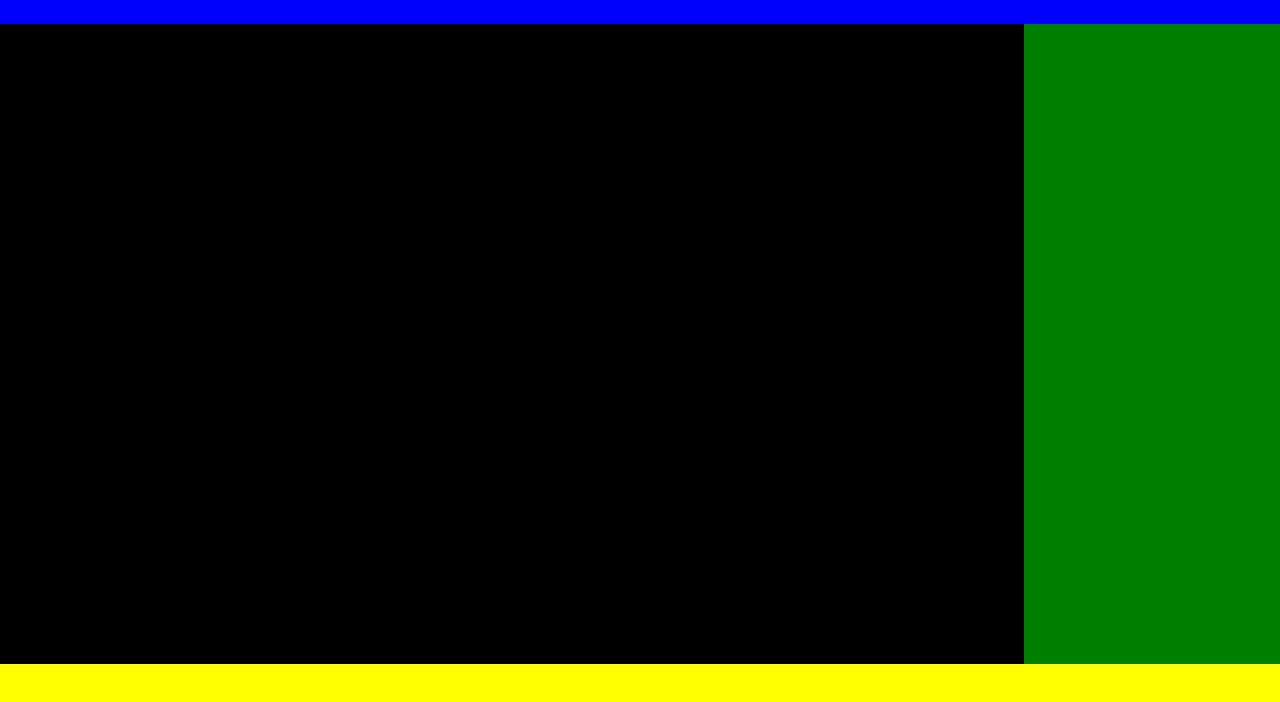
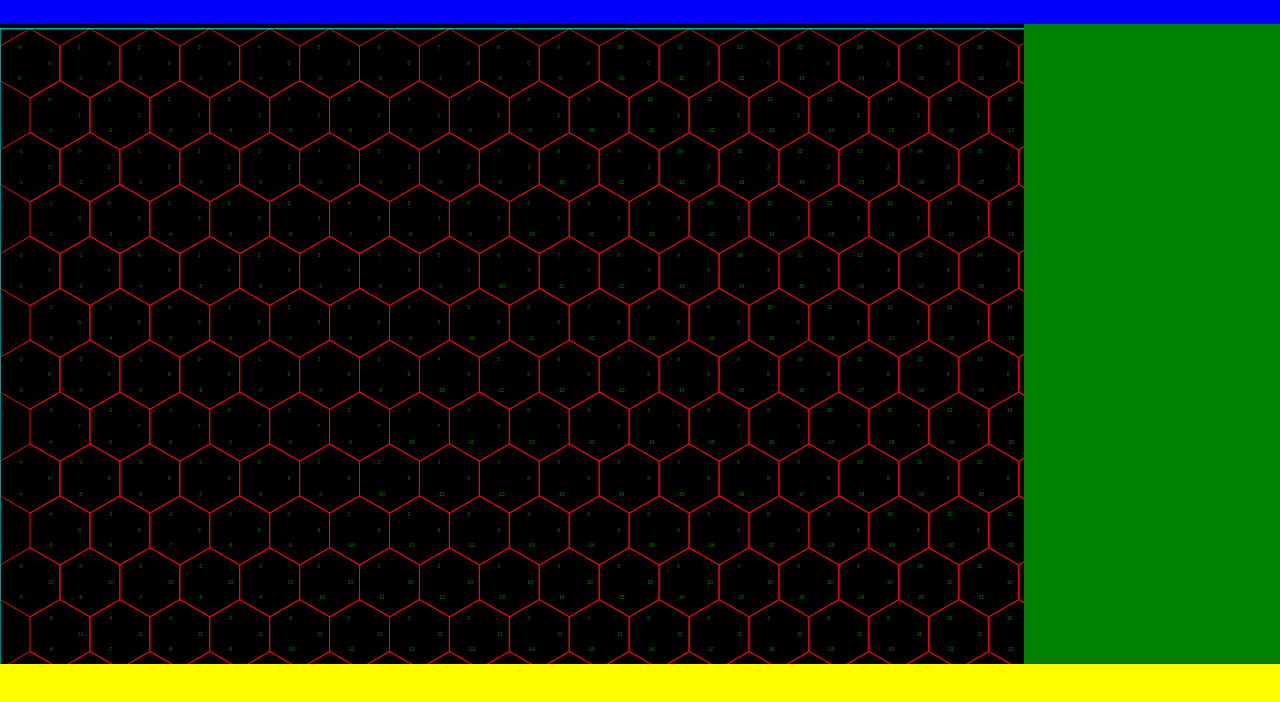
Before and after one commit to WarBuggy/OPRS, a plain HTML site: page public/editor/map/index.html in a window 1280 px wide. Shown: the top 702 px of the page. Drawn offline with Linux system fonts and the light colour scheme.

Commit message:
* Create hex list
* Draw on parchment

* Add WASD movement for parchment

```diff
--- a/public/editor/map/index.html
+++ b/public/editor/map/index.html
@@ -27,13 +27,13 @@
     -->
     <!-- RESOURCE SCRIPT -->
     <script src="../../shared/script/i18n.js?v=0.1"></script>
+    <script src="../../shared/script/hex.js?v=0.1"></script>
     <script src="../../shared/script/share.js?v=0.1"></script>
     <script src="../../shared/script/translatableTexts .js?v=0.1"></script>
     <!-- SCRIPT -->
     <script src="script/index.js?v=0.1"></script>
     <script src="script/miniMap.js?v=0.1"></script>
     <script src="script/parchment.js?v=0.1"></script>
-    <script src="../../shared/script/hex.js?v=0.1"></script>
 </head>
 
 <body>
--- a/public/editor/map/script/index.js
+++ b/public/editor/map/script/index.js
@@ -14,10 +14,6 @@ class EditorMap {
         });
     };
 
-    createNewMap(input) {
-
-    };
-
     setup() {
         this.miniMap.setup();
         this.parchment.setup();
--- a/public/editor/map/script/parchment.js
+++ b/public/editor/map/script/parchment.js
@@ -10,17 +10,29 @@ class Parchment {
     static mapParam = {
         widthInInch: 0,
         heightInInch: 0,
-        hexHeightPerInch: 0,
+        expectedWidth: 0,
+        expectedHeight: 0,
+        width: 0,
+        height: 0,
+        minQ: 0, maxQ: 0,
+        minR: 0, maxR: 0,
+        minS: 0, maxS: 0,
     };
 
     static gridParam = {
-        width: 0,
-        height: 0,
+        hexList: {},
     };
 
     constructor() {
         this.canvas = document.getElementById('canvasParchment');
         this.setup();
+        this.addNavigationEvents();
+        this.testDraw({
+            hexList: Parchment.gridParam.hexList,
+            mapParam: Parchment.mapParam,
+            cameraOffsetX: this.cameraParam.cameraOffsetX,
+            cameraOffsetY: this.cameraParam.cameraOffsetY,
+        });
     };
 
     setup() {
@@ -38,51 +50,105 @@ class Parchment {
             hexesPerDimension: this.hexesPerDimension,
             decidingLength: this.canvas.height,
         });
-        this.setupHexList({
+        const result = Shared.setupHexList({
             hexWidthPerInch: 1,
             hexWidth: Parchment.hexParam.width,
             mapWidthInInch: 72,
             mapHeightInInch: 48,
+            hexHalfWidth: Parchment.hexParam.halfWidth,
+            side: Parchment.hexParam.side,
+        });
+        Parchment.mapParam = result.mapParam;
+        Parchment.gridParam.hexList = result.hexList;
+        this.cameraParam = this.calculateCameraParam({
+            expectedMapWidth: Parchment.mapParam.expectedWidth,
+            expectedMapHeight: Parchment.mapParam.expectedHeight,
+            mapWidth: Parchment.mapParam.width,
+            mapHeight: Parchment.mapParam.height,
+            canvasWidth: this.canvas.width,
+            canvasHeight: this.canvas.height,
+            hexWidth: Parchment.hexParam.width,
         });
     };
 
-    setupHexList(input) {
-        const pixelPerInch = input.hexWidthPerInch * input.hexWidth;
-        const expectedMapWidthInPixel = input.mapWidthInInch * pixelPerInch;
-        const expectedMapHeightInPixel = input.mapHeightInInch * pixelPerInch;
+    testDraw(input) {
+        let ctx = this.canvas.getContext('2d');
+        ctx.clearRect(0, 0, this.canvas.width, this.canvas.height);
 
-        let verticalHexNum = 0;
-        let yCoord = Parchment.hexParam.side;
-        let q = 0;
-        let r = 0;
-        let s = 0;
-        let xCoord = Parchment.hexParam.halfWidth;
-        while (verticalHexNum < Parchment.mapParam.hexHeight) {
-            let horizontalHexNum = 0;
-            let maxHorizontalHexNum = Parchment.mapParam.hexWidth;
-            xCoord = x.hexParam.halfWidth;
-            if (r % 2 != 0) {
-                maxHorizontalHexNum = maxHorizontalHexNum - 1;
-                xCoord = xCoord + Parchment.hexParam.halfWidth;
-            }
-            q = - Math.floor(r / 2);
-            s = - (q + r);
-            while (horizontalHexNum < maxHorizontalHexNum) {
-                let aHex = new Hex(xCoord, yCoord, q, r, s);
-                let listKey = Hex.createListKey(q, r, s);
-                this.hexList[listKey] = aHex;
+        // draw hexes
+        ctx.strokeStyle = 'red';
+        ctx.beginPath();
+        for (let key in input.hexList) {
+            let aHex = input.hexList[key];
+            aHex.createPath({
+                canvasCtx: ctx,
+                cameraOffsetX: input.cameraOffsetX,
+                cameraOffsetY: input.cameraOffsetY,
+            });
+        }
+        ctx.stroke();
 
-                xCoord = xCoord + Parchment.hexParam.width;
-                q = q + 1;
-                s = s - 1;
+        // draw map boundary
+        ctx.strokeStyle = 'cyan';
+        ctx.beginPath();
+        ctx.moveTo(input.cameraOffsetX, input.cameraOffsetY);
+        ctx.lineTo(input.mapParam.width + input.cameraOffsetX, input.cameraOffsetY);
+        ctx.lineTo(input.mapParam.width + input.cameraOffsetX, input.mapParam.height + input.cameraOffsetY);
+        ctx.lineTo(input.cameraOffsetX, input.mapParam.height + input.cameraOffsetY);
+        ctx.lineTo(input.cameraOffsetX, input.cameraOffsetY);
+        ctx.stroke();
 
-                horizontalHexNum++;
-            }
-            yCoord = yCoord + Parchment.hexParam.side + Parchment.hexParam.halfHeight;
-            r = r + 1;
-            verticalHexNum++;
+        // draw hex coords
+        ctx.font = Parchment.hexParam.coordFontSize + 'px Arial';
+        ctx.fillStyle = 'green';
+        ctx.textBaseline = 'middle';
+        for (let key in input.hexList) {
+            let aHex = input.hexList[key];
+            aHex.drawCoord({
+                canvasCtx: ctx,
+                cameraOffsetX: input.cameraOffsetX,
+                cameraOffsetY: input.cameraOffsetY,
+            });
         }
-        Parchment.gridParam.width = xCoord + Parchment.hexParam.width;
-        Parchment.gridParam.height = yCoord + Parchment.hexParam.side;
+    };
+
+    calculateCameraParam(input) {
+        const maxOffsetX = input.expectedMapWidth - input.mapWidth;
+        const maxOffsetY = input.expectedMapHeight - input.mapHeight;
+        const minOffsetX = input.canvasWidth - input.mapWidth - maxOffsetX;
+        const minOffsetY = input.canvasHeight - input.mapHeight - maxOffsetY;
+        let cameraOffsetX = maxOffsetX;
+        let cameraOffsetY = maxOffsetY;
+        let moveSpeed = input.hexWidth * 1.3;
+        return {
+            maxOffsetX, maxOffsetY,
+            minOffsetX, minOffsetY,
+            cameraOffsetX, cameraOffsetY,
+            moveSpeed,
+        };
+    };
+
+    addNavigationEvents() {
+        const parent = this;
+        document.addEventListener('keydown', (e) => {
+            let dx = 0;
+            let dy = 0;
+            switch (e.key.toLowerCase()) {
+                case 'w': dy += parent.cameraParam.moveSpeed; break;
+                case 'a': dx += parent.cameraParam.moveSpeed; break;
+                case 's': dy -= parent.cameraParam.moveSpeed; break;
+                case 'd': dx -= parent.cameraParam.moveSpeed; break;
+            };
+            parent.cameraParam.cameraOffsetX = Math.max(parent.cameraParam.minOffsetX,
+                Math.min(parent.cameraParam.maxOffsetX, parent.cameraParam.cameraOffsetX + dx));
+            parent.cameraParam.cameraOffsetY = Math.max(parent.cameraParam.minOffsetY,
+                Math.min(parent.cameraParam.maxOffsetY, parent.cameraParam.cameraOffsetY + dy));
+            parent.testDraw({
+                hexList: Parchment.gridParam.hexList,
+                mapParam: Parchment.mapParam,
+                cameraOffsetX: parent.cameraParam.cameraOffsetX,
+                cameraOffsetY: parent.cameraParam.cameraOffsetY,
+            });
+        });
     };
 };
--- a/public/shared/script/hex.js
+++ b/public/shared/script/hex.js
@@ -1,64 +1,64 @@
 class Hex {
+    constructor(input) {
+        const halfHeight = input.side / 2;
+        this.centerX = input.centerX;
+        this.centerY = input.centerY;
+        this.point0 = input.centerX - input.side;
 
-    constructor(centerX, centerY, q, r, s) {
-        this.centerX = centerX;
-        this.centerY = centerY;
-        this.point0 = centerX - Grid.hexParam.radius;
+        this.topX = input.centerX;
+        this.topY = input.centerY - input.side;
 
-        this.topX = centerX;
-        this.topY = centerY - Grid.hexParam.radius;
+        this.bottomX = input.centerX;
+        this.bottomY = input.centerY + input.side;
 
-        this.bottomX = centerX;
-        this.bottomY = centerY + Grid.hexParam.radius;
+        this.topLeftX = input.centerX - input.hexHalfWidth;
+        this.topLeftY = input.centerY - halfHeight;
 
-        this.topLeftX = centerX - Grid.hexParam.halfWidth;
-        this.topLeftY = centerY - Grid.hexParam.halfHeight;
+        this.topRightX = input.centerX + input.hexHalfWidth;
+        this.topRightY = input.centerY - halfHeight;
 
-        this.topRightX = centerX + Grid.hexParam.halfWidth;
-        this.topRightY = centerY - Grid.hexParam.halfHeight;
+        this.bottomLeftX = input.centerX - input.hexHalfWidth;
+        this.bottomLeftY = input.centerY + halfHeight;
 
-        this.bottomLeftX = centerX - Grid.hexParam.halfWidth;
-        this.bottomLeftY = centerY + Grid.hexParam.halfHeight;
+        this.bottomRightX = input.centerX + input.hexHalfWidth;
+        this.bottomRightY = input.centerY + halfHeight;
 
-        this.bottomRightX = centerX + Grid.hexParam.halfWidth;
-        this.bottomRightY = centerY + Grid.hexParam.halfHeight;
+        this.q = input.q;
+        this.r = input.r;
+        this.s = input.s;
 
-        this.q = q;
-        this.r = r;
-        this.s = s;
-
-        this.qX = centerX - Grid.hexParam.halfWidth * 0.4;
-        this.qY = centerY - Grid.hexParam.halfHeight * 0.9;
-        this.rX = centerX + Grid.hexParam.halfWidth * 0.6;
-        this.rY = centerY;
-        this.sX = centerX - Grid.hexParam.halfWidth * 0.4;
-        this.sY = centerY + Grid.hexParam.halfHeight * 0.9;
+        this.qX = input.centerX - input.hexHalfWidth * 0.4;
+        this.qY = input.centerY - halfHeight * 0.9;
+        this.rX = input.centerX + input.hexHalfWidth * 0.6;
+        this.rY = input.centerY;
+        this.sX = input.centerX - input.hexHalfWidth * 0.4;
+        this.sY = input.centerY + halfHeight * 0.9;
     };
 
-    createPath(canvasCtx) {
-        canvasCtx.moveTo(this.topX, this.topY);
-        canvasCtx.lineTo(this.topRightX, this.topRightY);
-        canvasCtx.lineTo(this.bottomRightX, this.bottomRightY);
-        canvasCtx.lineTo(this.bottomX, this.bottomY);
-        canvasCtx.lineTo(this.bottomLeftX, this.bottomLeftY);
-        canvasCtx.lineTo(this.topLeftX, this.topLeftY);
-        canvasCtx.lineTo(this.topX, this.topY);
+    createPath(input) {
+        input.canvasCtx.moveTo(this.topX + input.cameraOffsetX, this.topY + input.cameraOffsetY);
+        input.canvasCtx.lineTo(this.topRightX + input.cameraOffsetX, this.topRightY + input.cameraOffsetY);
+        input.canvasCtx.lineTo(this.bottomRightX + input.cameraOffsetX, this.bottomRightY + input.cameraOffsetY);
+        input.canvasCtx.lineTo(this.bottomX + input.cameraOffsetX, this.bottomY + input.cameraOffsetY);
+        input.canvasCtx.lineTo(this.bottomLeftX + input.cameraOffsetX, this.bottomLeftY + input.cameraOffsetY);
+        input.canvasCtx.lineTo(this.topLeftX + input.cameraOffsetX, this.topLeftY + input.cameraOffsetY);
+        input.canvasCtx.lineTo(this.topX + input.cameraOffsetX, this.topY + input.cameraOffsetY);
     };
 
-    drawCoord(canvasCtx) {
-        canvasCtx.fillText(this.q, this.qX, this.qY);
-        canvasCtx.fillText(this.r, this.rX, this.rY);
-        canvasCtx.fillText(this.s, this.sX, this.sY);
+    drawCoord(input) {
+        input.canvasCtx.fillText(this.q, this.qX + input.cameraOffsetX, this.qY + input.cameraOffsetY);
+        input.canvasCtx.fillText(this.r, this.rX + input.cameraOffsetX, this.rY + input.cameraOffsetY);
+        input.canvasCtx.fillText(this.s, this.sX + input.cameraOffsetX, this.sY + input.cameraOffsetY);
     };
 
-    static cubeRound(fracQ, fracR, fracS) {
-        let q = Math.round(fracQ);
-        let r = Math.round(fracR);
-        let s = Math.round(fracS);
+    static cubeRound(input) {
+        let q = Math.round(input.fracQ);
+        let r = Math.round(input.fracR);
+        let s = Math.round(input.fracS);
 
-        let qDiff = Math.abs(q - fracQ)
-        let rDiff = Math.abs(r - fracR)
-        let sDiff = Math.abs(s - fracS)
+        let qDiff = Math.abs(q - input.fracQ)
+        let rDiff = Math.abs(r - input.fracR)
+        let sDiff = Math.abs(s - input.fracS)
 
         if (qDiff > rDiff && qDiff > sDiff) {
             q = -r - s;
@@ -70,10 +70,10 @@ class Hex {
         return { q, r, s };
     };
 
-    static pixelToHexCoord(pointX, pointY) {
+    static pixelToHexCoord(input) {
         // invert the scaling
-        let x = (pointX - Grid.hexParam.halfWidth) / Grid.hexParam.radius;
-        let y = (pointY - Grid.hexParam.radius) / Grid.hexParam.radius;
+        let x = (input.pointX - input.hexHalfWidth) / input.side;
+        let y = (input.pointY - input.side) / input.side;
         // cartesian to hex
         let q = (Math.sqrt(3) / 3 * x - 1.0 / 3 * y);
         let r = 2.0 / 3 * y;
@@ -81,7 +81,7 @@ class Hex {
         return Hex.cubeRound(q, r, s);
     };
 
-    static createListKey(q, r, s) {
-        return `${q},${r},${s}`;
+    static createListKey(input) {
+        return `${input.q},${input.r},${input.s}`;
     };
 };
--- a/public/shared/script/share.js
+++ b/public/shared/script/share.js
@@ -96,4 +96,70 @@ class Shared {
             coordFontSize,
         };
     };
+
+    static setupHexList(input) {
+        const pixelPerInch = input.hexWidthPerInch * input.hexWidth;
+        const expectedMapWidthInPixel = input.mapWidthInInch * pixelPerInch;
+        const expectedMapHeightInPixel = input.mapHeightInInch * pixelPerInch;
+
+        let yCoord = input.side;
+        let q = 0;
+        let r = 0;
+        let s = 0;
+        let xCoord = input.hexHalfWidth;
+        const result = {
+            hexList: {},
+            mapParam: {},
+        };
+        let maxX = -Infinity;
+        let minQ = Infinity, maxQ = -Infinity;
+        let minS = Infinity, maxS = -Infinity;
+        while (yCoord + input.side <= expectedMapHeightInPixel) {
+            xCoord = input.hexHalfWidth;
+            if (r % 2 != 0) {
+                xCoord = input.hexWidth;
+            }
+            q = - Math.floor(r / 2);
+            s = - (q + r);
+            while (xCoord + input.hexHalfWidth <= expectedMapWidthInPixel) {
+                let aHex = new Hex({
+                    centerX: xCoord,
+                    centerY: yCoord,
+                    q, r, s,
+                    side: input.side,
+                    hexHalfWidth: input.hexHalfWidth,
+                });
+                let listKey = Hex.createListKey({ q, r, s, });
+                result.hexList[listKey] = aHex;
+
+                // Update maxX
+                const right = xCoord + input.hexHalfWidth;
+                maxX = Math.max(maxX, right);
+
+                // Update q and s bounds
+                minQ = Math.min(minQ, q);
+                maxQ = Math.max(maxQ, q);
+                minS = Math.min(minS, s);
+                maxS = Math.max(maxS, s);
+
+                xCoord = xCoord + input.hexWidth;
+                q = q + 1;
+                s = s - 1;
+            }
+            yCoord = yCoord + (input.side * 1.5);
+            r = r + 1;
+        }
+        result.mapParam = {
+            widthInInch: input.mapWidthInInch,
+            heightInInch: input.mapHeightInInch,
+            expectedWidth: expectedMapWidthInPixel,
+            expectedHeight: expectedMapHeightInPixel,
+            width: maxX,
+            height: yCoord - (input.side / 2),
+            minQ, maxQ,
+            minR: 0, maxR: r - 1,
+            minS, maxS,
+        };
+        return result;
+    };
 };
```
